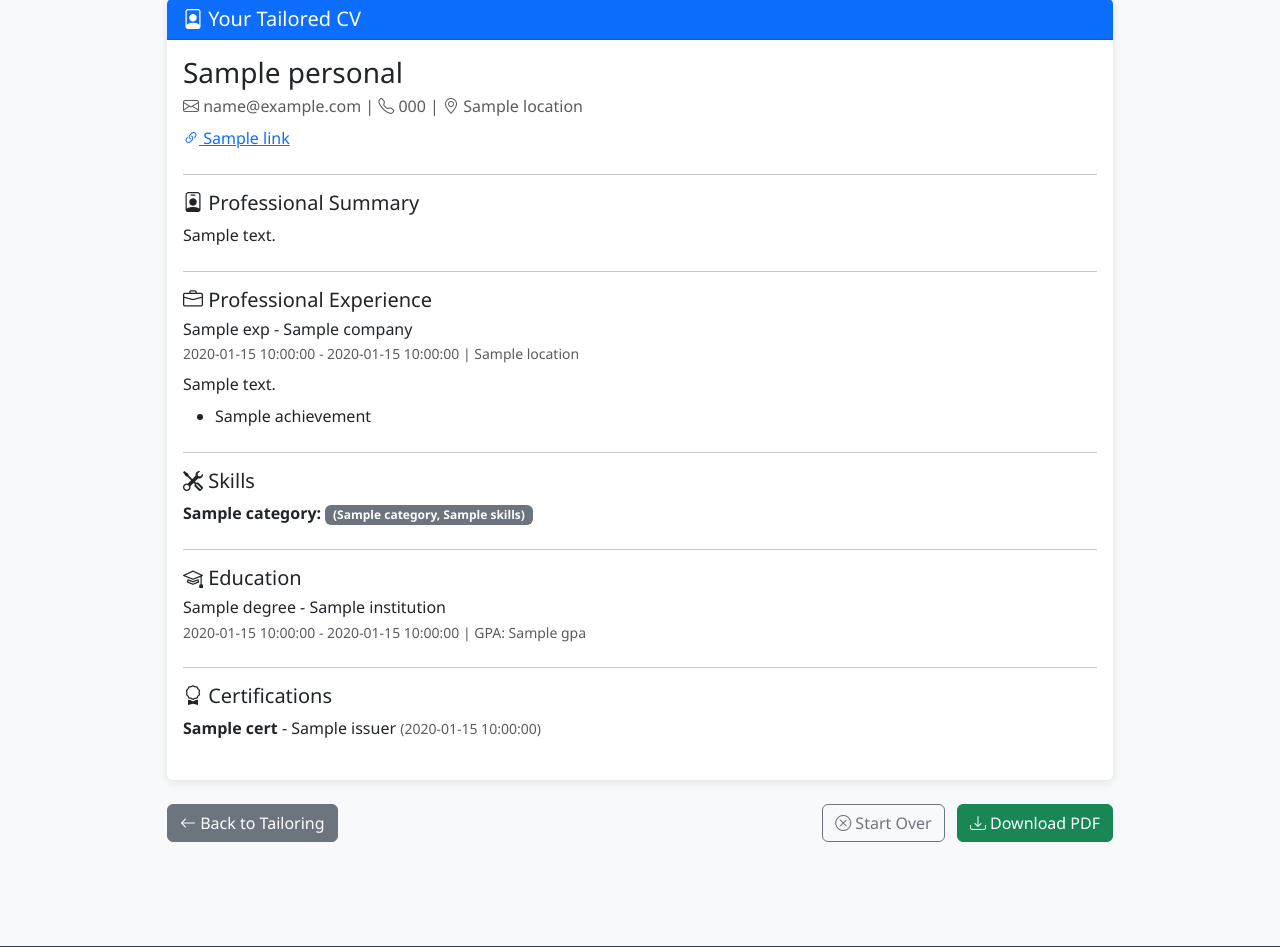
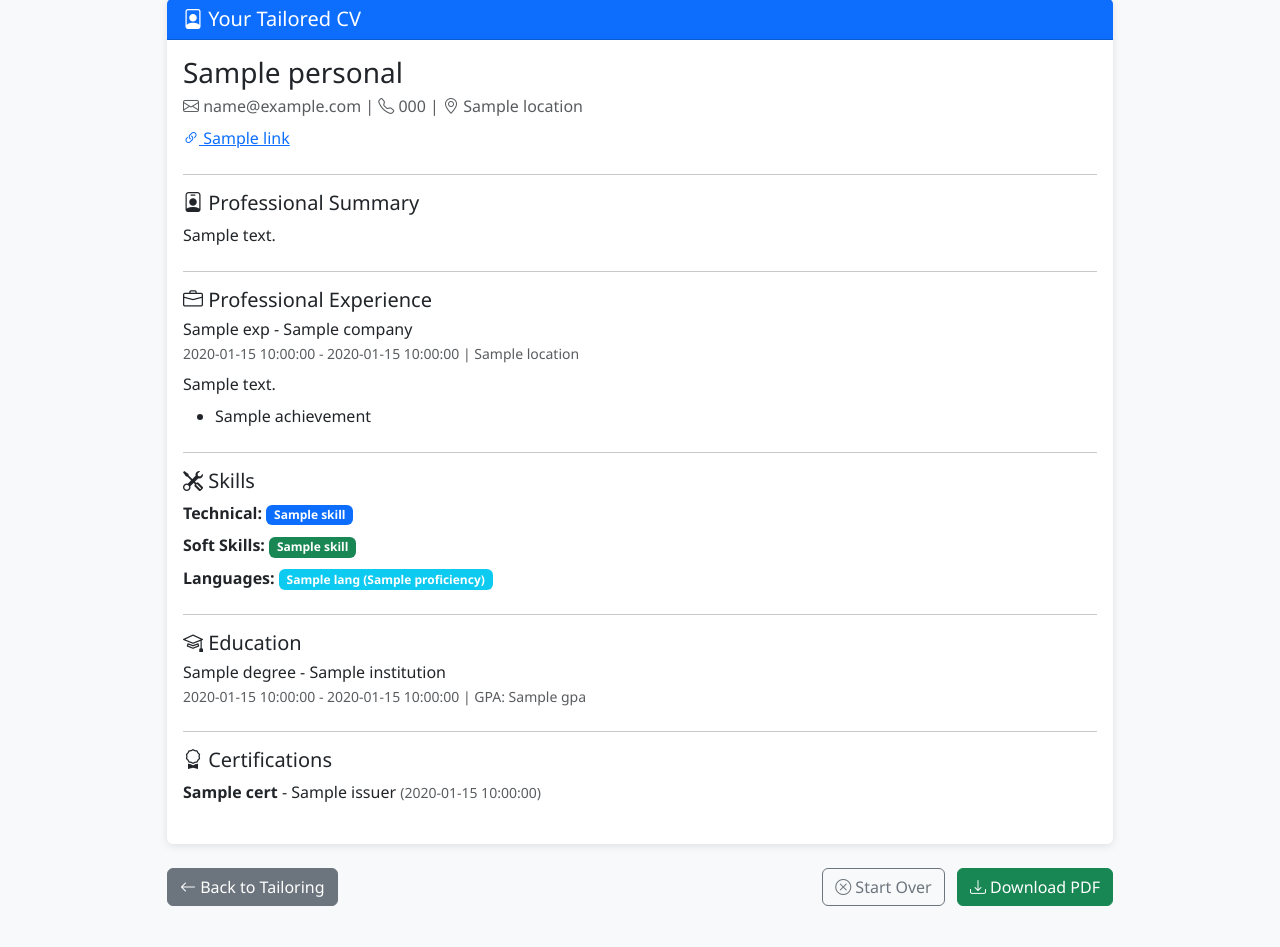
Before and after one commit to tzetze/cvforge, a Flask app: template templates/web/generate/preview.html in a window 1280 px wide. Shown: the part 329-1276 px from the top of the page. Run offline with Flask 3, Linux system fonts and the light colour scheme; the template is opened without the code that fills it: most values are stand-ins (such as "Sample title", 1, 10 or a date in 2020); one stand-in notice (Sample message) is shown.

Commit message:
fix: correct Skills model access in preview template
- Skills is a Pydantic model with technical/soft/languages fields
- Access fields directly instead of using .items()
- Display technical skills with skill.name
- Display languages with name and proficiency
- Use different badge colors for each category

Resolves: 'Skills object' has no attribute 'items'

```diff
--- a/templates/web/generate/preview.html
+++ b/templates/web/generate/preview.html
@@ -94,14 +94,30 @@
                 <hr>
                 <div class="mb-4">
                     <h5><i class="bi bi-tools"></i> Skills</h5>
-                    {% for category, skills in cv_data.skills.items() %}
+                    {% if cv_data.skills.technical %}
                     <div class="mb-2">
-                        <strong>{{ category }}:</strong>
-                        {% for skill in skills %}
-                        <span class="badge bg-secondary me-1">{{ skill }}</span>
+                        <strong>Technical:</strong>
+                        {% for skill in cv_data.skills.technical %}
+                        <span class="badge bg-primary me-1">{{ skill.name }}</span>
                         {% endfor %}
                     </div>
-                    {% endfor %}
+                    {% endif %}
+                    {% if cv_data.skills.soft %}
+                    <div class="mb-2">
+                        <strong>Soft Skills:</strong>
+                        {% for skill in cv_data.skills.soft %}
+                        <span class="badge bg-success me-1">{{ skill }}</span>
+                        {% endfor %}
+                    </div>
+                    {% endif %}
+                    {% if cv_data.skills.languages %}
+                    <div class="mb-2">
+                        <strong>Languages:</strong>
+                        {% for lang in cv_data.skills.languages %}
+                        <span class="badge bg-info me-1">{{ lang.name }} ({{ lang.proficiency }})</span>
+                        {% endfor %}
+                    </div>
+                    {% endif %}
                 </div>
                 {% endif %}
 
```
